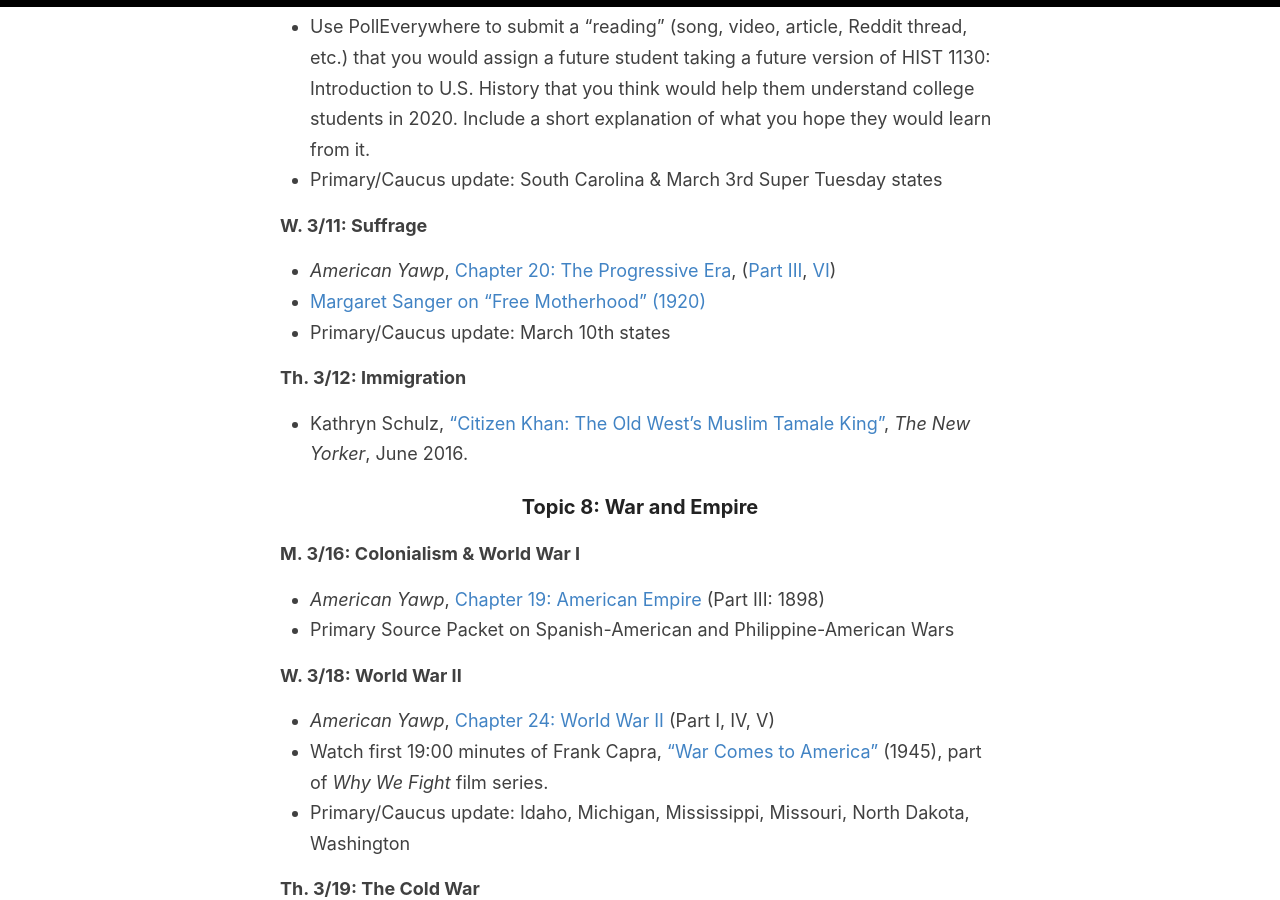
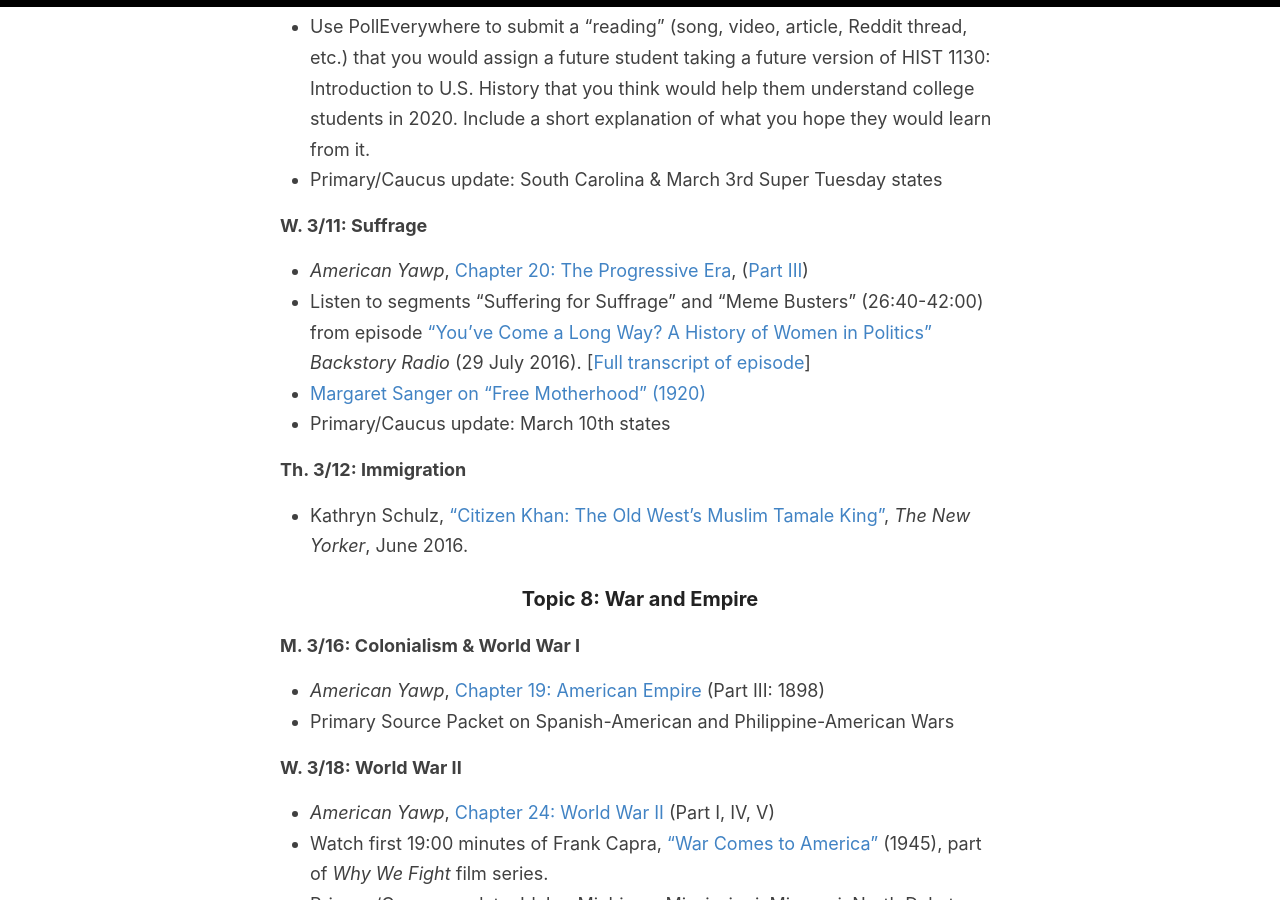
Before and after one commit to cblevins/f20-us-since-1876, a Jekyll site: the page built from schedule.md, in a window 1280 px wide and 900 px high, scrolled down 4688 px. Built offline with Jekyll 4.4.1, drawn with Linux system fonts in a browser that asks for light colours.

Commit message:
readings

```diff
--- a/schedule.md
+++ b/schedule.md
@@ -133,7 +133,8 @@ permalink: /schedule/
 - Primary/Caucus update: South Carolina & March 3rd Super Tuesday states
 
 **W. 3/11: Suffrage**
-- *American Yawp*, [Chapter 20: The Progressive Era](http://www.americanyawp.com/text/20-the-progressive-era/), ([Part III](http://www.americanyawp.com/text/20-the-progressive-era/#III_Womens_Movements), [VI](http://www.americanyawp.com/text/20-the-progressive-era/#VI_Jim_Crow_and_African_American_Life))
+- *American Yawp*, [Chapter 20: The Progressive Era](http://www.americanyawp.com/text/20-the-progressive-era/), ([Part III](http://www.americanyawp.com/text/20-the-progressive-era/#III_Womens_Movements))
+- Listen to segments "Suffering for Suffrage" and "Meme Busters" (26:40-42:00) from episode ["You've Come a Long Way? A History of Women in Politics"](https://www.backstoryradio.org/shows/youve-come-a-long-way/) *Backstory Radio* (29 July 2016). [[Full transcript of episode](https://www.backstoryradio.org/wp-content/uploads/sites/13/2018/08/You_ve_Come_A_Long_Way___A_History_Of_Women_In_Politics.pdf)]
 - [Margaret Sanger on "Free Motherhood" (1920)](https://www.dropbox.com/s/vebb8i97ttepedc/Sanger_FreeMotherhood.pdf?dl=0)
 - Primary/Caucus update: March 10th states
 
```
